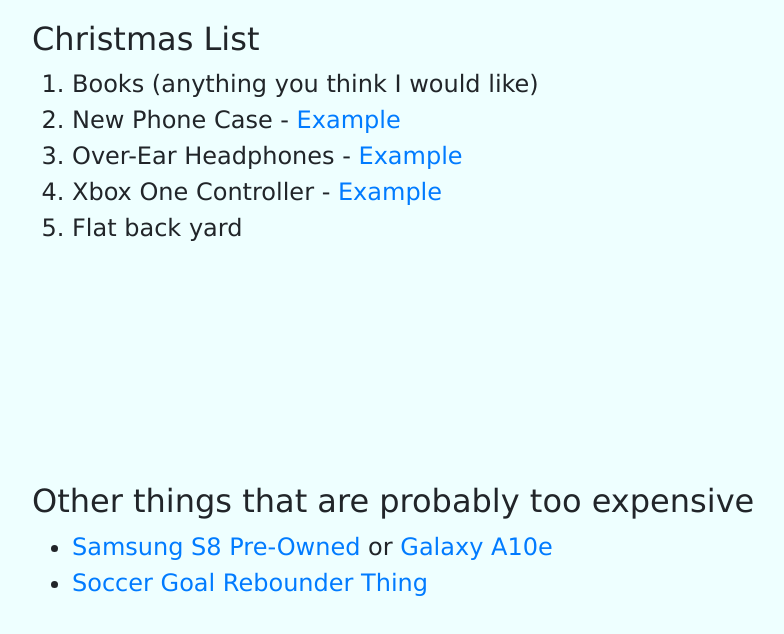
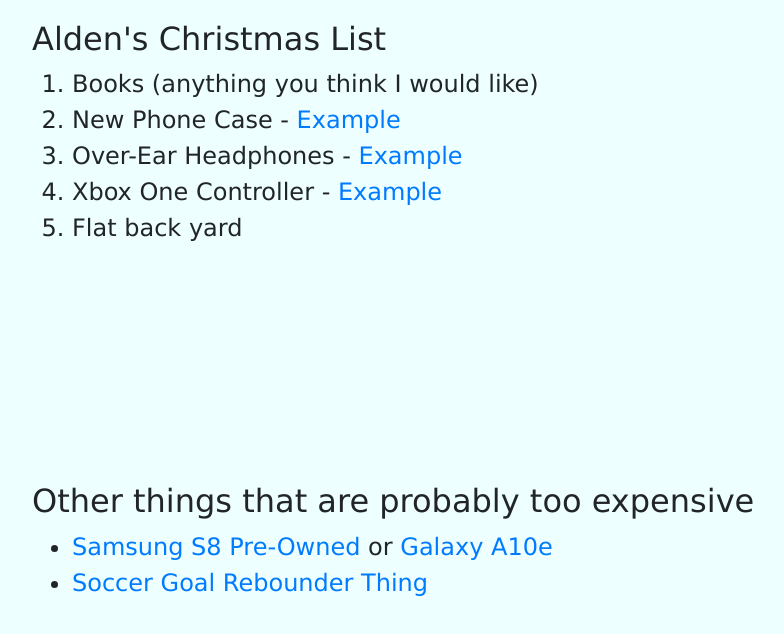
Before and after one commit to AldenCutler/Christmas-List, a plain HTML site: page index.html in a window 1280 px wide. Shown: the whole page, without its empty margins (53-837 px from the left). Drawn offline with nearby package versions, Linux system fonts and the light colour scheme.

Commit message:
Update index.html

```diff
--- a/index.html
+++ b/index.html
@@ -3,7 +3,7 @@
 
 <head>
     <meta charset="UTF-8">
-    <title>Alden's Christmas List</title>
+    <title>Christmas List</title>
     <link rel='stylesheet' href='https://cdnjs.cloudflare.com/ajax/libs/twitter-bootstrap/4.1.3/css/bootstrap.min.css'>
 </head>
 <style>
@@ -31,7 +31,7 @@ h2 {
 <body>
     <div class="container">
         <font face="Verdana">
-            <h2>Christmas List</h2>
+            <h2>Alden's Christmas List</h2>
             <ol id="list">
                 <li>Books (anything you think I would like)</li>
                 <li>New Phone Case - <a href="https://www.amazon.com/Dretal-Absorption-Ultra-thin-Protective-Generation/dp/B0713QLPXG/ref=sr_1_4?keywords=moto+e4+case&qid=1576551475&sr=8-4">Example</a></li>
```
